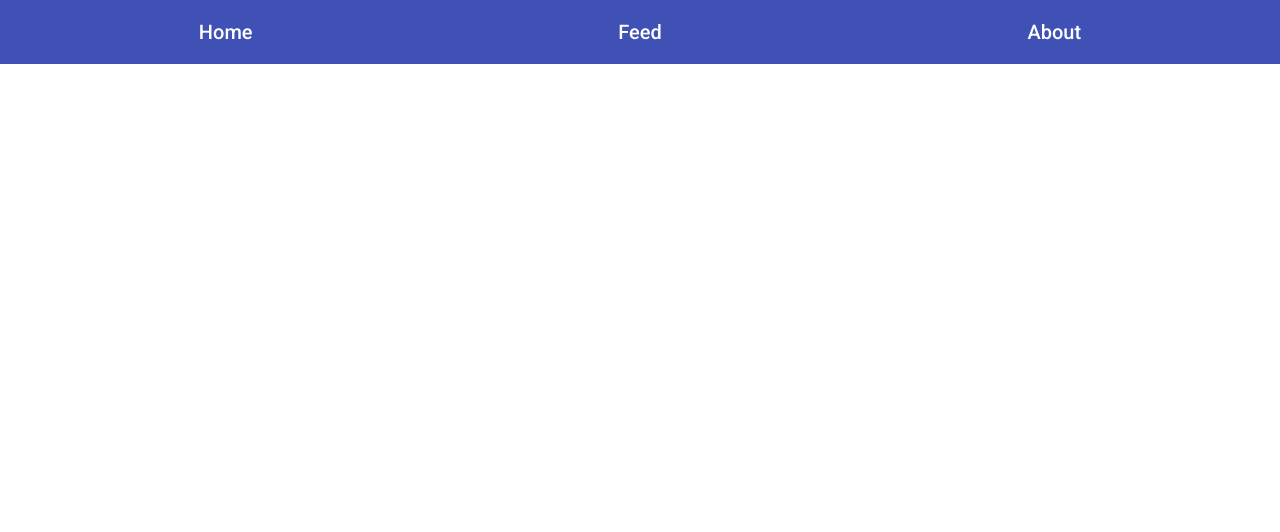
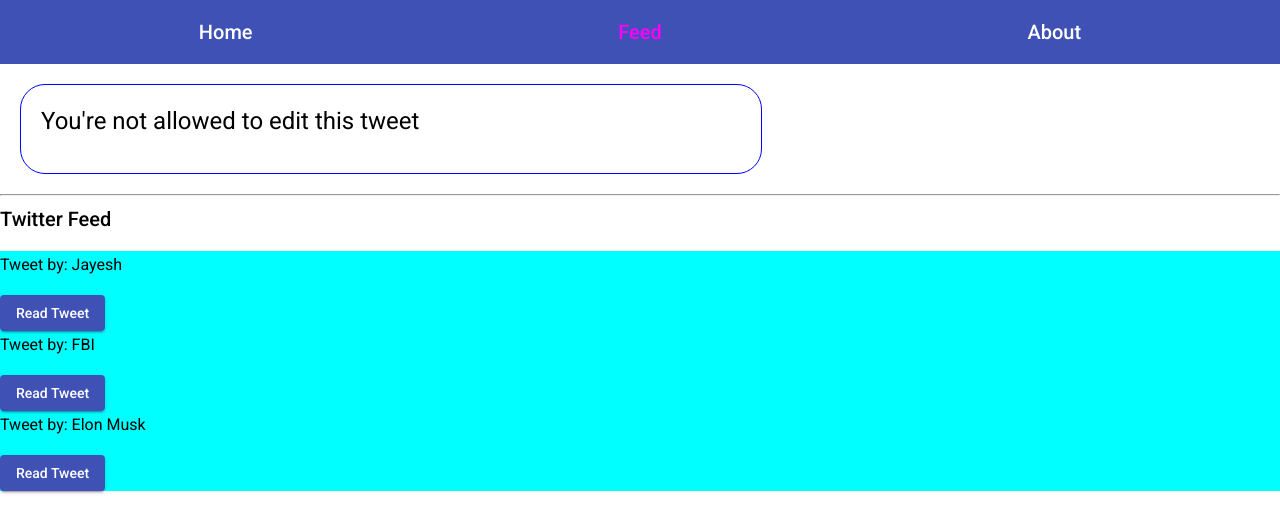
Before and after one commit to jaiminxp/covalense-angular-training, an Angular app: page /feed/1/edit in a window 1280 px wide. Before the commit this address led to /. Shown: the top 532 px of the page. Built offline with nearby package versions, Linux system fonts and the light colour scheme.

Commit message:
Query params & Child routes

```diff
--- a/src/app/concepts/routing/feed/feed.component.css
+++ b/src/app/concepts/routing/feed/feed.component.css
@@ -5,3 +5,11 @@
 .tweet:hover {
   background-color: lemonchiffon;
 }
+
+.child {
+  border: 1px blue solid;
+  max-width: 700px;
+  margin: 20px;
+  padding: 20px;
+  border-radius: 25px;
+}
--- a/src/app/concepts/routing/feed/feed.component.html
+++ b/src/app/concepts/routing/feed/feed.component.html
@@ -1,6 +1,16 @@
+<div class="child">
+  <router-outlet></router-outlet>
+</div>
+
+<hr />
+
 <h2>Twitter Feed</h2>
 
-<div *ngFor="let t of tweets" class="tweet" [routerLink]="['/feed', t.id]">
-  <h3>user: {{ t.user }}</h3>
-  <p>caption: {{ t.caption }}</p>
+<div *ngFor="let t of tweets" class="tweet">
+  <div>
+    <h3>Tweet by: {{ t.user }}</h3>
+    <button (click)="goToTweet(t.id)" mat-raised-button color="primary">
+      Read Tweet
+    </button>
+  </div>
 </div>
--- a/src/app/concepts/routing/feed/feed.component.ts
+++ b/src/app/concepts/routing/feed/feed.component.ts
@@ -1,4 +1,5 @@
 import { Component, OnInit } from '@angular/core';
+import { Router } from '@angular/router';
 import { TweetService } from '../services/tweet.service';
 import { Tweet } from '../shared/tweets';
 
@@ -9,9 +10,15 @@
 })
 export class FeedComponent implements OnInit {
   tweets: Tweet[];
-  constructor(private tweetService: TweetService) {}
+  constructor(private tweetService: TweetService, private router: Router) {}
 
   ngOnInit(): void {
     this.tweets = this.tweetService.getTweets();
   }
+
+  goToTweet(id: number) {
+    this.router.navigate(['feed', id], {
+      queryParams: { allowEditing: id === 1 ? 1 : 0 },
+    });
+  }
 }
--- /dev/null
+++ b/src/app/concepts/routing/feed/tweet/edit-tweet/edit-tweet.component.html
@@ -0,0 +1,27 @@
+<h1 *ngIf="!isAllowedToEdit; else elseBlock">
+  You're not allowed to edit this tweet
+</h1>
+<ng-template #elseBlock>
+  <h1>Edit this tweet</h1>
+  <form action="">
+    <p>user: {{ tweet.user }}</p>
+    <p>
+      <textarea
+        placeholder="caption"
+        rows="10"
+        name="caption"
+        [(ngModel)]="tweet.caption"
+      ></textarea>
+    </p>
+    <p>
+      <button
+        type="button"
+        (click)="onUpdateTweet()"
+        mat-raised-button
+        color="primary"
+      >
+        Update Tweet
+      </button>
+    </p>
+  </form>
+</ng-template>
--- /dev/null
+++ b/src/app/concepts/routing/feed/tweet/edit-tweet/edit-tweet.component.ts
@@ -0,0 +1,40 @@
+import { Component, OnInit } from '@angular/core';
+import {
+  ActivatedRoute,
+  ActivatedRouteSnapshot,
+  Router,
+} from '@angular/router';
+import { TweetService } from '../../../services/tweet.service';
+import { Tweet } from '../../../shared/tweets';
+
+@Component({
+  selector: 'app-edit-tweet',
+  templateUrl: './edit-tweet.component.html',
+  styleUrls: ['./edit-tweet.component.css'],
+})
+export class EditTweetComponent implements OnInit {
+  tweet: Tweet = { id: -1, user: '', caption: '' };
+  isAllowedToEdit: boolean = false;
+
+  constructor(
+    private tweetService: TweetService,
+    private route: ActivatedRoute,
+    private router: Router
+  ) {}
+
+  ngOnInit(): void {
+    let id = +this.route.snapshot.params['id'];
+    // let id = parseInt(this.route.snapshot.params['id']);
+
+    this.tweet = this.tweetService.getTweetById(id);
+
+    //query params
+    let allowEditing = +this.route.snapshot.queryParams['allowEditing'];
+    this.isAllowedToEdit = allowEditing === 1 ? true : false;
+  }
+
+  onUpdateTweet() {
+    this.tweetService.updateTweet(this.tweet);
+    this.router.navigate(['../'], { relativeTo: this.route });
+  }
+}
--- a/src/app/concepts/routing/feed/tweet/tweet.component.html
+++ b/src/app/concepts/routing/feed/tweet/tweet.component.html
@@ -3,4 +3,10 @@
 <h3>user: {{ tweet.user }}</h3>
 <p>caption: {{ tweet.caption }}</p>
 
+<p>
+  <button (click)="editTweet()" mat-raised-button color="primary">
+    Edit Tweet
+  </button>
+</p>
+
 <a routerLink="/feed/3">View Trending Tweet</a>
--- a/src/app/concepts/routing/feed/tweet/tweet.component.ts
+++ b/src/app/concepts/routing/feed/tweet/tweet.component.ts
@@ -1,5 +1,5 @@
 import { Component, OnDestroy, OnInit } from '@angular/core';
-import { ActivatedRoute, Params } from '@angular/router';
+import { ActivatedRoute, Params, Router } from '@angular/router';
 import { Subscription } from 'rxjs';
 import { TweetService } from '../../services/tweet.service';
 import { Tweet } from '../../shared/tweets';
@@ -15,7 +15,8 @@
 
   constructor(
     private tweetService: TweetService,
-    private route: ActivatedRoute
+    private route: ActivatedRoute,
+    private router: Router
   ) {}
 
   ngOnInit(): void {
@@ -31,4 +32,10 @@
   ngOnDestroy(): void {
     this.paramsSubscription.unsubscribe();
   }
+
+  editTweet() {
+    this.router.navigate(['feed', this.tweet.id, 'edit'], {
+      queryParamsHandling: 'preserve',
+    });
+  }
 }
--- a/src/app/concepts/routing/routing.module.ts
+++ b/src/app/concepts/routing/routing.module.ts
@@ -10,6 +10,9 @@
 import { routes } from './routes';
 import { TweetService } from './services/tweet.service';
 import { TweetComponent } from './feed/tweet/tweet.component';
+import { EditTweetComponent } from './feed/tweet/edit-tweet/edit-tweet.component';
+import { FormsModule } from '@angular/forms';
+import { MatButtonModule } from '@angular/material/button';
 
 @NgModule({
   declarations: [
@@ -18,12 +21,15 @@
     AboutComponent,
     RootComponent,
     TweetComponent,
+    EditTweetComponent,
   ],
   imports: [
     CommonModule,
     BrowserModule,
     MatToolbarModule,
     RouterModule.forRoot(routes),
+    FormsModule,
+    MatButtonModule,
   ],
   providers: [TweetService],
   bootstrap: [RootComponent],
--- a/src/app/concepts/routing/services/tweet.service.ts
+++ b/src/app/concepts/routing/services/tweet.service.ts
@@ -5,13 +5,29 @@
   providedIn: 'root',
 })
 export class TweetService {
+  tweets = TWEETS;
   constructor() {}
 
+  //read
   getTweets(): Tweet[] {
     return TWEETS;
   }
 
+  //read
   getTweetById(id: number): Tweet {
     return TWEETS.filter((tweet) => tweet.id === id)[0];
   }
+
+  //update
+  updateTweet(newTweet: Tweet) {
+    let id = newTweet.id;
+
+    let tweet = this.tweets.find((t) => t.id === newTweet.id);
+
+    if (tweet) {
+      tweet.caption = newTweet.caption;
+    }
+  }
 }
+
+//CRUD
--- a/src/app/concepts/routing/shared/tweets.ts
+++ b/src/app/concepts/routing/shared/tweets.ts
@@ -8,19 +8,16 @@
   {
     id: 1,
     user: 'Jayesh',
-    caption:
-      'Lorem ipsum, dolor sit amet consectetur adipisicing elit. Illum voluptatem architecto facilis? Similique sunt nihil blanditiis! Voluptatum tempora libero architecto quam nisi aspernatur doloribus eaque. Vel aliquam veniam eveniet suscipit!',
+    caption: 'I am eating cake!',
   },
   {
     id: 2,
     user: 'FBI',
-    caption:
-      'Lorem ipsum, dolor sit amet consectetur adipisicing elit. Illum voluptatem architecto facilis? Similique sunt nihil blanditiis! Voluptatum tempora libero architecto quam nisi aspernatur doloribus eaque. Vel aliquam veniam eveniet suscipit!',
+    caption: 'We arrested the criminal!!',
   },
   {
     id: 3,
     user: 'Elon Musk',
-    caption:
-      'Lorem ipsum, dolor sit amet consectetur adipisicing elit. Illum voluptatem architecto facilis? Similique sunt nihil blanditiis! Voluptatum tempora libero architecto quam nisi aspernatur doloribus eaque. Vel aliquam veniam eveniet suscipit!',
+    caption: 'I am on mars!!',
   },
 ];
```
Also changed, not shown: src/app/concepts/routing/routes.ts (+11 -2 lines), src/app/concepts/routing/feed/tweet/edit-tweet/edit-tweet.component.css (added), 1 other file (tests, documents, lock files or other folders).
